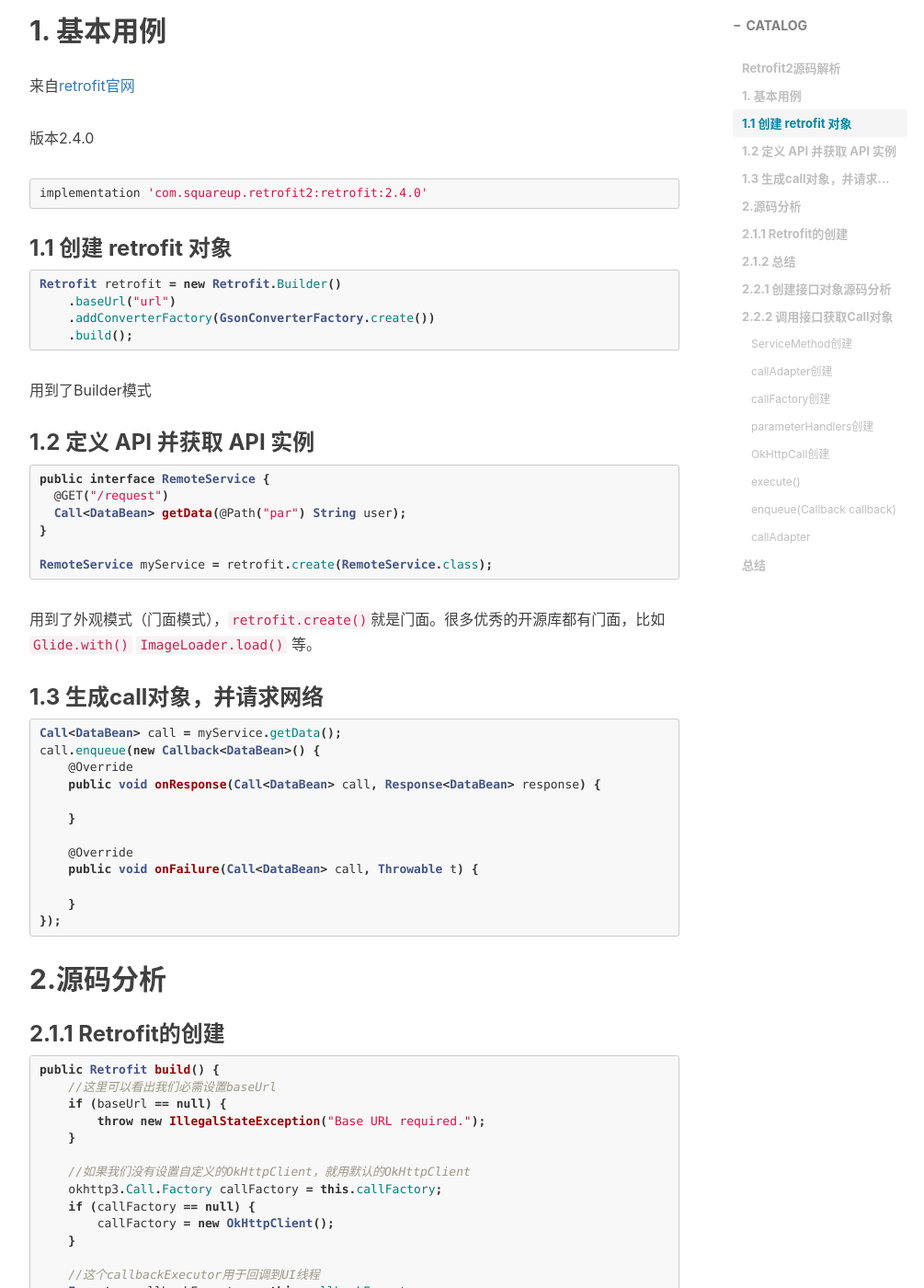
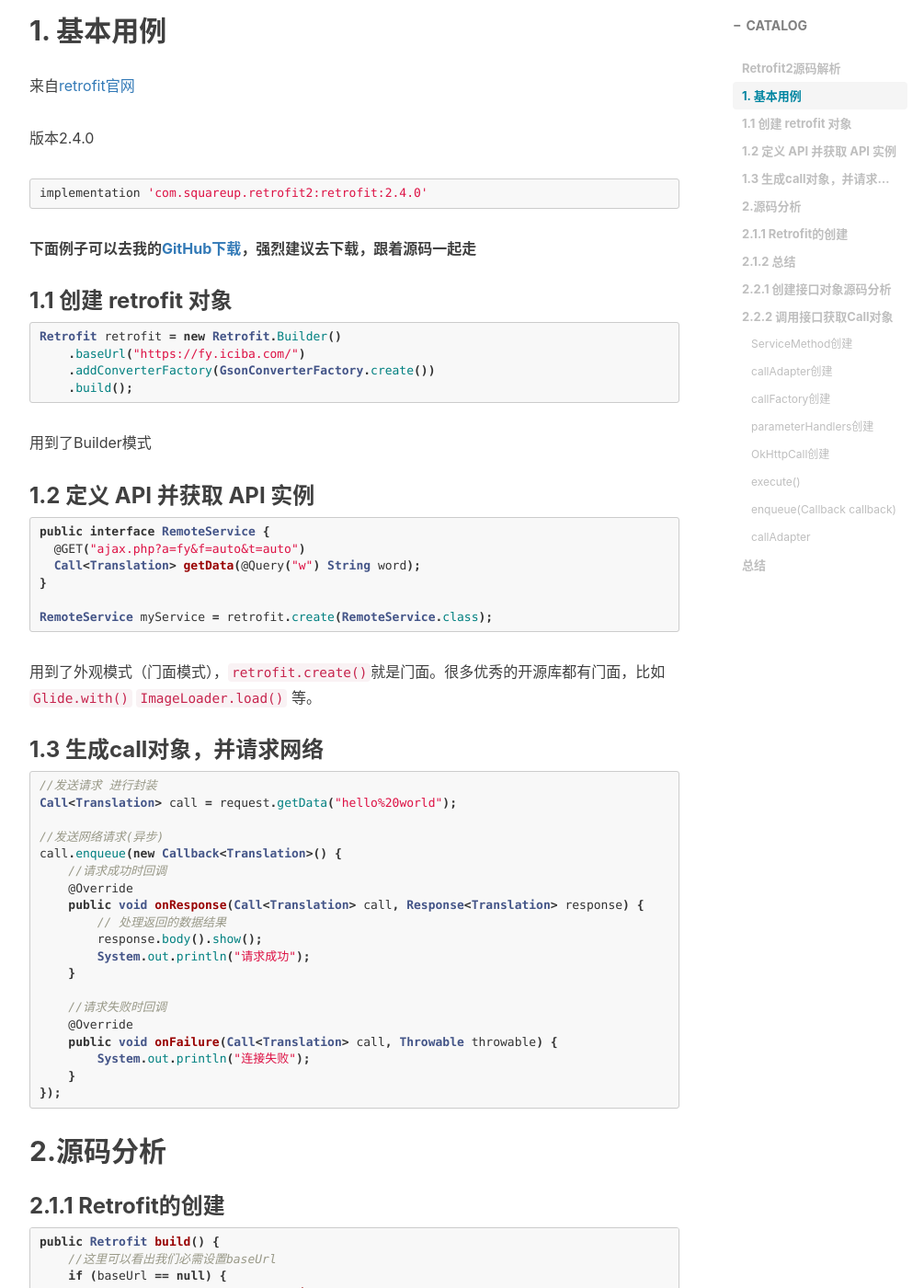
Before and after one commit to hqweb/hqweb.github.io, a Jekyll site: the page built from _posts/2019-06-02-Retrofit2源码解析-2019.md, in a window 1280 px wide and 1400 px high, scrolled down 737 px. Shown: the whole window at 92% size, without its empty margins (233-1238 px from the left). Built offline with Jekyll 4.4.1, drawn with Linux system fonts in a browser that asks for light colours; nearby versions of some CDN libraries; comment, search, counter and statistics services are not loaded.

Commit message:
新增retrofit源码文章中的例子

````diff
--- a/_posts/2019-06-02-Retrofit2源码解析-2019.md
+++ b/_posts/2019-06-02-Retrofit2源码解析-2019.md
@@ -29,11 +29,15 @@ Android开发中，Retrofit是最常用的网络请求库，它的底层是基
 implementation 'com.squareup.retrofit2:retrofit:2.4.0'
 ```
 
+
+
+**下面例子可以去我的[GitHub下载](https://github.com/hqweb/retrofitLearn)，强烈建议去下载，跟着源码一起走**
+
 ### 1.1 创建 retrofit 对象
 
 ```java
 Retrofit retrofit = new Retrofit.Builder()
-    .baseUrl("url")
+    .baseUrl("https://fy.iciba.com/")
     .addConverterFactory(GsonConverterFactory.create())
     .build();
 ```
@@ -44,8 +48,8 @@ Retrofit retrofit = new Retrofit.Builder()
 
 ```java
 public interface RemoteService {
-  @GET("/request")
-  Call<DataBean> getData(@Path("par") String user);
+  @GET("ajax.php?a=fy&f=auto&t=auto")
+  Call<Translation> getData(@Query("w") String word);
 }
 
 RemoteService myService = retrofit.create(RemoteService.class);
@@ -56,16 +60,23 @@ RemoteService myService = retrofit.create(RemoteService.class);
 ### 1.3  生成call对象，并请求网络
 
 ```java
-Call<DataBean> call = myService.getData();
-call.enqueue(new Callback<DataBean>() {
+//发送请求 进行封装
+Call<Translation> call = request.getData("hello%20world");
+
+//发送网络请求(异步)
+call.enqueue(new Callback<Translation>() {
+    //请求成功时回调
     @Override
-    public void onResponse(Call<DataBean> call, Response<DataBean> response) {
-
+    public void onResponse(Call<Translation> call, Response<Translation> response) {
+        // 处理返回的数据结果
+        response.body().show();
+        System.out.println("请求成功");
     }
 
+    //请求失败时回调
     @Override
-    public void onFailure(Call<DataBean> call, Throwable t) {
-
+    public void onFailure(Call<Translation> call, Throwable throwable) {
+        System.out.println("连接失败");
     }
 });
 ```
````
